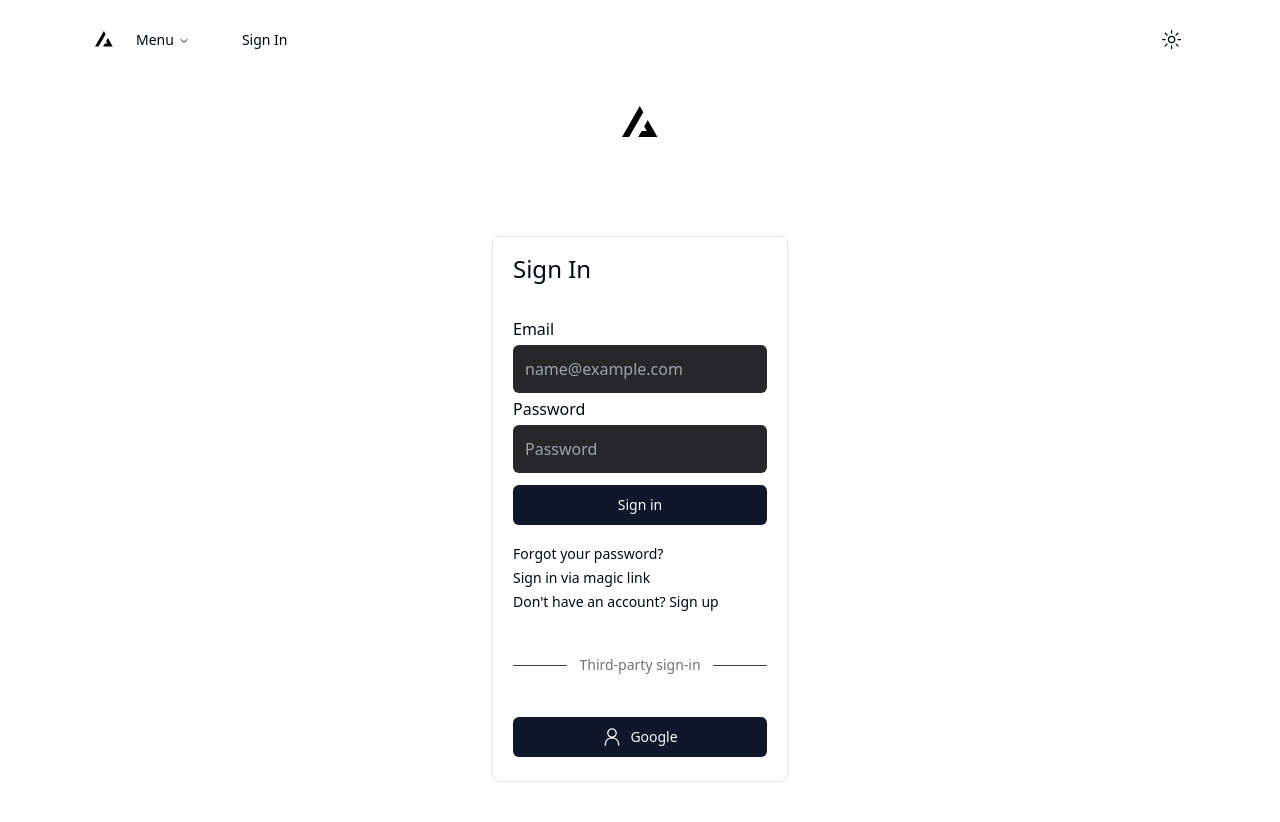
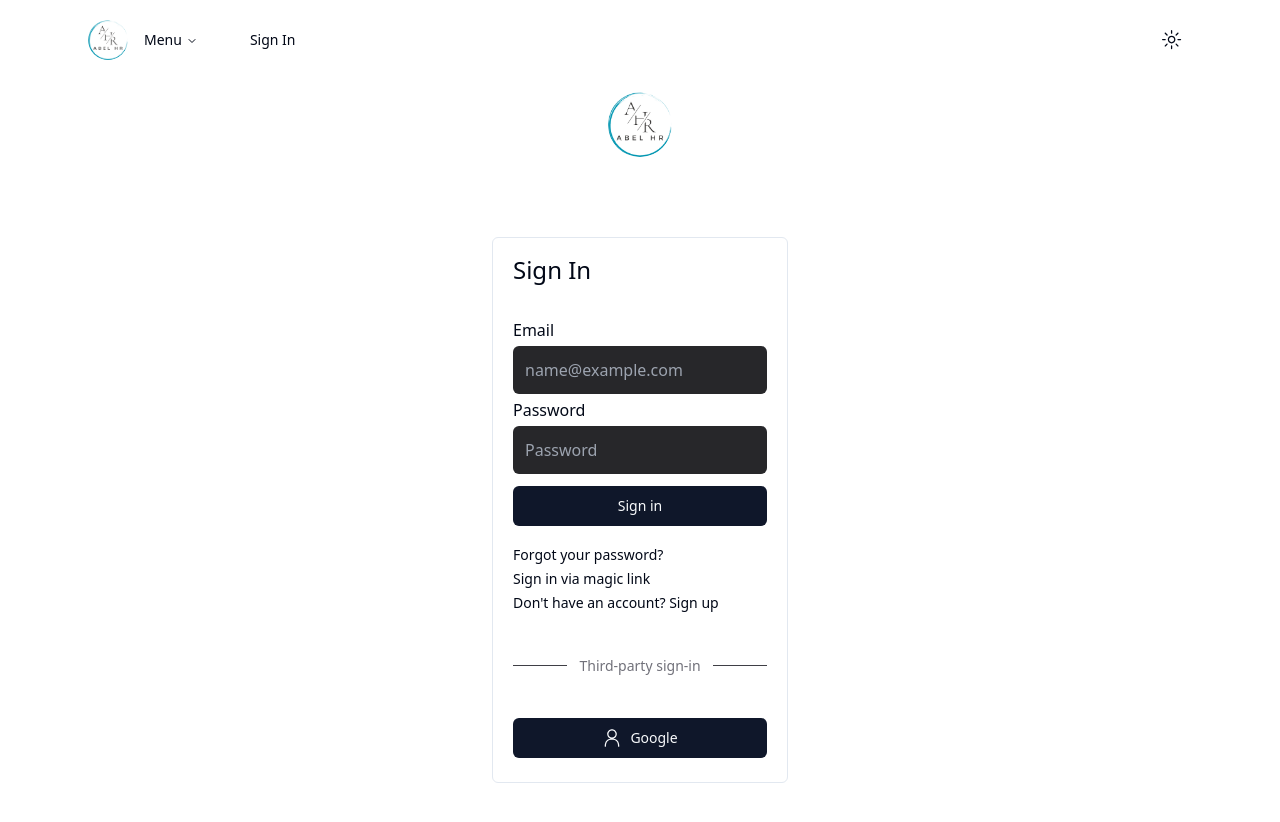
Before and after one commit to kozyguns/ahr-subscriptions, a Next.js app: page /signin/password_signin in a window 1280 px wide. Shown: the top 822 px of the page. Built offline with nearby package versions, Linux system fonts and the light colour scheme; no server answers.

Commit message:
updated sign up and navbar with logo

```diff
--- a/app/layout.tsx
+++ b/app/layout.tsx
@@ -1,24 +1,11 @@
 import { Metadata } from 'next';
 import Footer from '@/components/ui/Footer';
-import Navbar from '@/components/ui/Navbar';
+import NavbarClient from '@/components/ui/NavbarClient';
 import { PropsWithChildren, Suspense } from 'react';
 import { getURL } from '@/utils/helpers';
 import 'styles/main.css';
 import { ThemeProvider } from "@/components/theme-provider"
 import { Toaster } from "@/components/ui/sonner"
-
-// const title = 'Next.js Subscription Starter';
-// const description = 'Brought to you by Vercel, Stripe, and Supabase.';
-
-// export const metadata: Metadata = {
-//   metadataBase: new URL(getURL()),
-//   title: title,
-//   description: description,
-//   openGraph: {
-//     title: title,
-//     description: description
-//   }
-// };
 
 export default async function RootLayout({ children }: PropsWithChildren) {
   return (
@@ -30,7 +17,7 @@ export default async function RootLayout({ children }: PropsWithChildren) {
             enableSystem
             disableTransitionOnChange
           >
-        <Navbar />
+        <NavbarClient />
 
         <main
           id="skip"
--- a/components/icons/Logo.tsx
+++ b/components/icons/Logo.tsx
@@ -1,20 +1,14 @@
+import Image from 'next/image';
+
 const Logo = ({ ...props }) => (
-  <svg
-    width="32"
-    height="32"
-    viewBox="0 0 32 32"
-    fill="none"
-    xmlns="http://www.w3.org/2000/svg"
+  <Image
+    src="/ahr.png"
+    alt="AHR Logo"
+    className="rounded-full"
+    width={40}
+    height={40}
     {...props}
-  >
-    <rect width="100%" height="100%" rx="16" fill="white" />
-    <path
-      fillRule="evenodd"
-      clipRule="evenodd"
-      d="M17.6482 10.1305L15.8785 7.02583L7.02979 22.5499H10.5278L17.6482 10.1305ZM19.8798 14.0457L18.11 17.1983L19.394 19.4511H16.8453L15.1056 22.5499H24.7272L19.8798 14.0457Z"
-      fill="black"
-    />
-  </svg>
+  />
 );
 
 export default Logo;
--- a/components/ui/Navbar.tsx
+++ /dev/null
@@ -1,35 +0,0 @@
-import * as React from 'react';
-import Link from 'next/link';
-import { createClient } from '@/utils/supabase/server';
-import { ModeToggle } from '@/components/ModeToggle';
-import Logo from '@/components/icons/Logo';
-import NavbarClient from './NavbarClient';
-
-export default async function Navbar() {
-  const supabase = createClient();
-
-  const {
-    data: { user },
-  } = await supabase.auth.getUser();
-
-  return (
-    <nav className="sticky top-0  z-40 transition-all duration-150 h-16 md:h-20">
-      <a href="#skip" className="sr-only focus:not-sr-only">
-        Skip to content
-      </a>
-      <div className="max-w-6xl px-6 mx-auto flex justify-between items-center h-full">
-        <div className="flex items-center">
-          <Link
-            href="/"
-            aria-label="Logo"
-            className="cursor-pointer rounded-full transform duration-100 ease-in-out"
-          >
-            <Logo />
-          </Link>
-          <NavbarClient user={user} />
-        </div>
-        <ModeToggle />
-      </div>
-    </nav>
-  );
-}
--- a/components/ui/NavbarClient.tsx
+++ b/components/ui/NavbarClient.tsx
@@ -5,6 +5,9 @@ import Link from 'next/link';
 import { useRouter, usePathname } from 'next/navigation';
 import { SignOut } from '@/utils/auth-helpers/server';
 import { handleRequest } from '@/utils/auth-helpers/client';
+import { createClient } from '@/utils/supabase/client';
+import { ModeToggle } from '@/components/ModeToggle';
+import Logo from '@/components/icons/Logo';
 import {
   NavigationMenu,
   NavigationMenuContent,
@@ -12,21 +15,40 @@ import {
   NavigationMenuLink,
   NavigationMenuList,
   NavigationMenuTrigger,
-  navigationMenuTriggerStyle,
   NavigationMenuIndicator,
   NavigationMenuViewport
 } from '@/components/ui/navigation-menu';
 import { Button } from './button';
+import { User } from '@supabase/supabase-js';
 
-interface NavbarClientProps {
-  user?: any;
-}
-
-const NavbarClient: React.FC<NavbarClientProps> = ({ user }) => {
+const NavbarClient: React.FC = () => {
   const router = useRouter();
   const pathname = usePathname();
+  const [user, setUser] = React.useState<User | null>(null);
+
+  React.useEffect(() => {
+    const fetchUser = async () => {
+      const supabase = createClient();
+      const { data: { user } } = await supabase.auth.getUser();
+      setUser(user);
+    };
+    fetchUser();
+  }, []);
 
   return (
+    <nav className="sticky top-0 z-40 transition-all duration-150 h-16 md:h-20">
+      <a href="#skip" className="sr-only focus:not-sr-only">
+        Skip to content
+      </a>
+      <div className="max-w-6xl px-6 mx-auto flex justify-between items-center h-full">
+        <div className="flex items-center">
+          <Link
+            href="/"
+            aria-label="Logo"
+            className="cursor-pointer rounded-full transform duration-100 ease-in-out"
+          >
+            <Logo />
+          </Link>
           <div className="flex items-center">
             <NavigationMenu>
               <NavigationMenuList>
@@ -74,7 +96,7 @@ const NavbarClient: React.FC<NavbarClientProps> = ({ user }) => {
                   <Button
                     type="submit"
                     variant="linkHover2"
-              className="inline-flex items-center leading-6 font-medium transition ease-in-out duration-75 cursor-pointer  rounded-md p-1 hover:text-zinc-400 focus:outline-none focus:ring-2 focus:ring-pink-500 focus:ring-opacity-50"
+                    className="inline-flex items-center leading-6 font-medium transition ease-in-out duration-75 cursor-pointer rounded-md p-1 hover:text-zinc-400 focus:outline-none focus:ring-2 focus:ring-pink-500 focus:ring-opacity-50"
                   >
                     Sign out
                   </Button>
@@ -89,6 +111,10 @@ const NavbarClient: React.FC<NavbarClientProps> = ({ user }) => {
               )}
             </div>
           </div>
+        </div>
+        <ModeToggle />
+      </div>
+    </nav>
   );
 };
 
```
Lines whose indentation alone changed are shown as unchanged.
